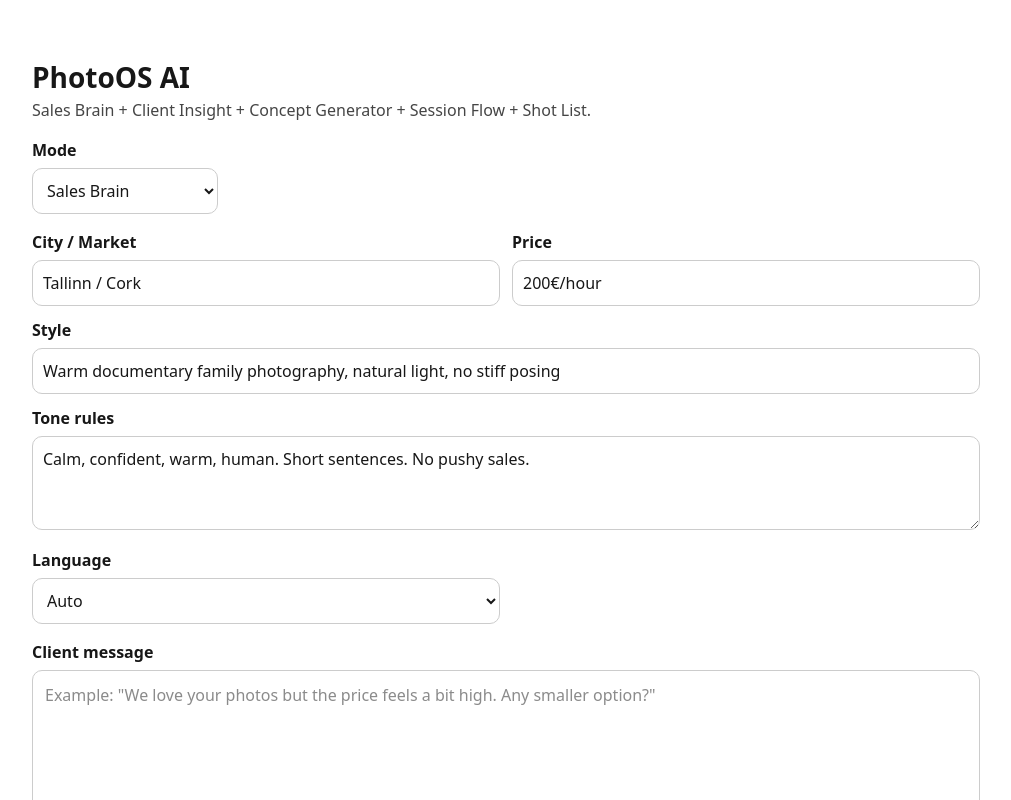
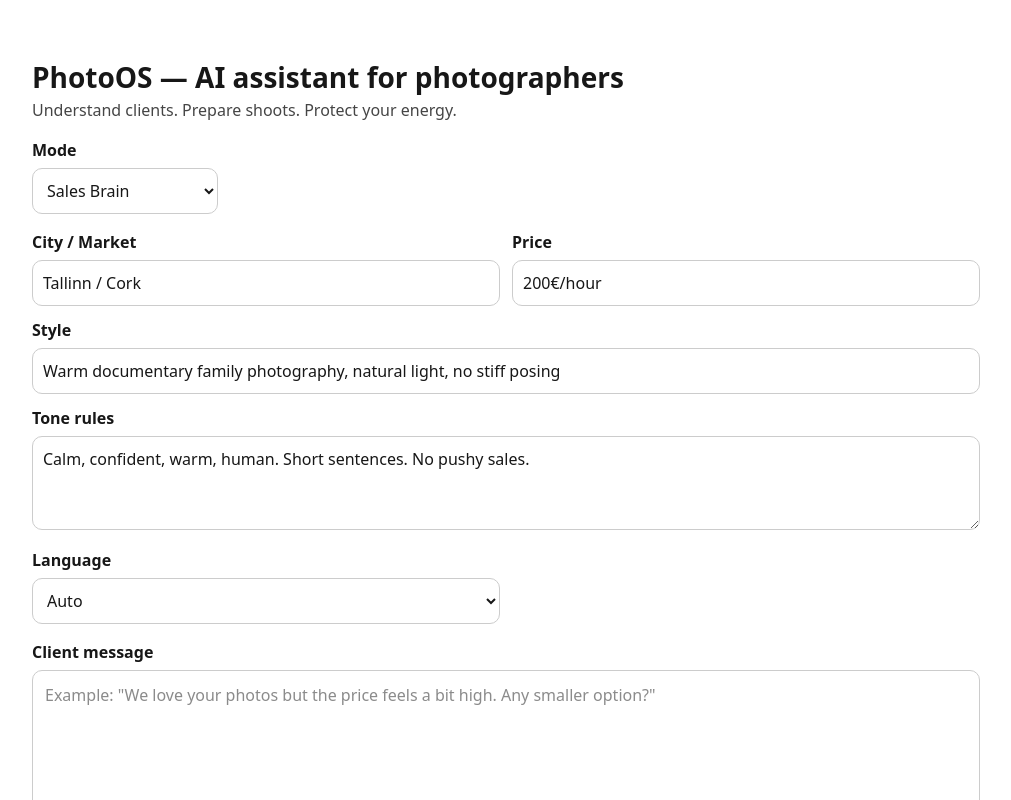
Before and after one commit to ivanboglajev/photoos-ai, a Next.js app: page / in a window 1280 px wide. Shown: the top 800 px of the page, without its empty margins (134-1145 px from the left). Built offline with nearby package versions, Linux system fonts and the light colour scheme.

Commit message:
PhotoOS production live

```diff
--- a/app/page.tsx
+++ b/app/page.tsx
@@ -44,9 +44,9 @@ export default function Home() {
 
   return (
     <main style={{ maxWidth: 980, margin: "40px auto", padding: 16, fontFamily: "system-ui" }}>
-      <h1 style={{ fontSize: 28, fontWeight: 700 }}>PhotoOS AI</h1>
+     <h1 style={{ fontSize: 28, fontWeight: 700 }}>PhotoOS — AI assistant for photographers</h1>
 <p style={{ opacity: 0.8 }}>
-        Sales Brain + Client Insight + Concept Generator + Session Flow + Shot List.
+  Understand clients. Prepare shoots. Protect your energy.
 </p>
 
       <div style={{ marginTop: 16 }}>
@@ -57,9 +57,7 @@ export default function Home() {
           style={{ display: "block", marginTop: 6, padding: 10, borderRadius: 10, border: "1px solid #ccc" }}
         >
          <option value="sales">Sales Brain</option>
-          <option value="insight">Client Insight</option>
 <option value="concept">Concept Generator</option>
-          <option value="flow">Session Flow</option>
 <option value="shotlist">Shot List</option>
         </select>
       </div>
@@ -120,12 +118,8 @@ export default function Home() {
         <label style={{ fontWeight: 600 }}>
           {mode === "sales"
   ? "Client message"
-            : mode === "insight"
-            ? "Client profile / notes"
   : mode === "concept"
   ? "Concept brief"
-            : mode === "flow"
-            ? "Session flow brief"
   : "Shot list brief"}
         </label>
 
@@ -136,12 +130,8 @@ export default function Home() {
           placeholder={
             mode === "sales"
   ? 'Example: "We love your photos but the price feels a bit high. Any smaller option?"'
-              : mode === "insight"
-              ? 'Example: "young family, 2 kids, dog, loves nature, shy child, casual style"'
   : mode === "concept"
   ? 'Example: "young family, shy child, dog, autumn, home session, wants natural photos"'
-              : mode === "flow"
-              ? 'Example: "young family, shy child, dog, home session, child needs time to warm up"'
   : 'Example: "young family, shy child, dog, home session, natural documentary session"'
           }
           style={{ width: "100%", marginTop: 6, padding: 12, borderRadius: 10, border: "1px solid #ccc" }}
```
Lines whose indentation alone changed are shown as unchanged.
